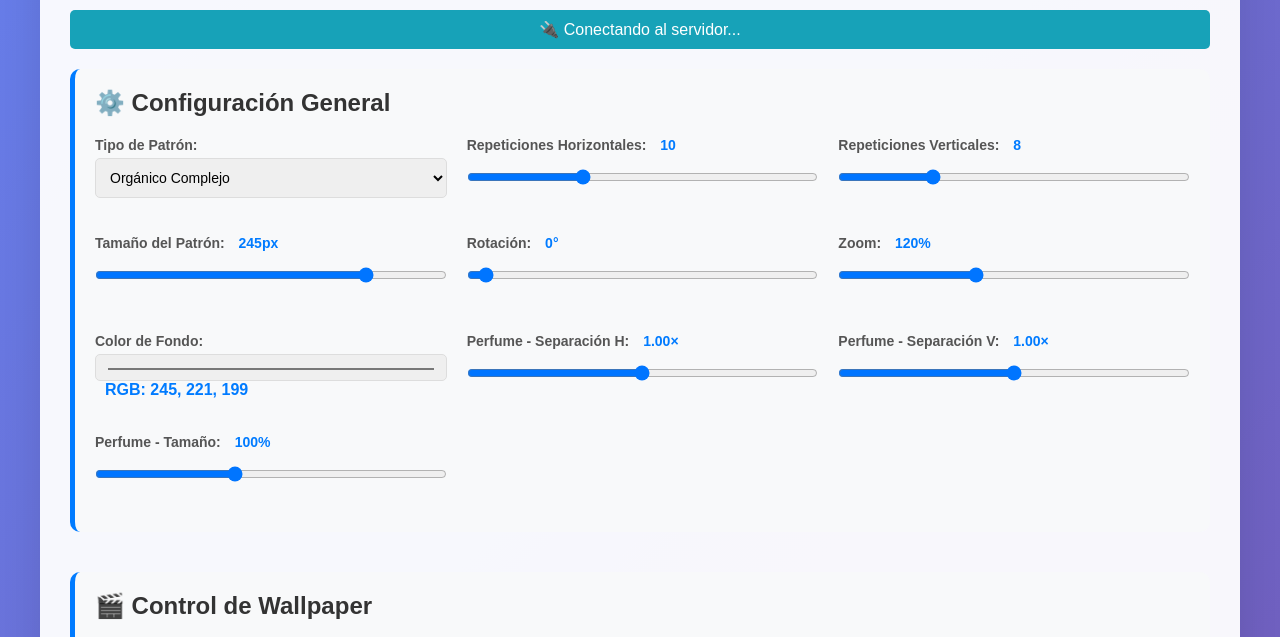
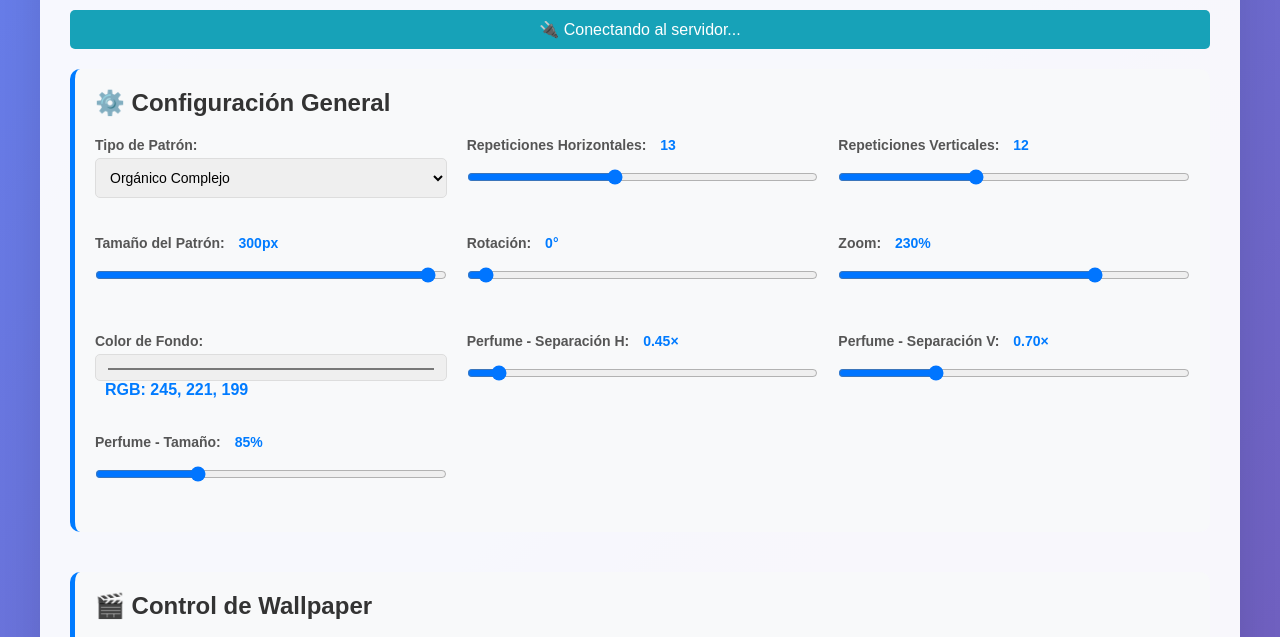
Before and after one commit to mpalenque/brush, a website: page control.html in a window 1280 px wide. Shown: the part 117-754 px from the top of the page. Drawn offline with nearby package versions, Linux system fonts and the light colour scheme; no server answers.

Commit message:
Update default configuration values for control panel and server settings

```diff
--- a/control.html
+++ b/control.html
@@ -233,18 +233,18 @@
                 </div>
 
                 <div class="control-group">
-                    <label for="repetitionX">Repeticiones Horizontales: <span class="range-display" id="repetitionXValue">10</span></label>
-                    <input type="range" id="repetitionX" min="1" max="30" value="10" step="1">
+                    <label for="repetitionX">Repeticiones Horizontales: <span class="range-display" id="repetitionXValue">13</span></label>
+                    <input type="range" id="repetitionX" min="1" max="30" value="13" step="1">
                 </div>
 
                 <div class="control-group">
-                    <label for="repetitionY">Repeticiones Verticales: <span class="range-display" id="repetitionYValue">8</span></label>
-                    <input type="range" id="repetitionY" min="1" max="30" value="8" step="1">
+                    <label for="repetitionY">Repeticiones Verticales: <span class="range-display" id="repetitionYValue">12</span></label>
+                    <input type="range" id="repetitionY" min="1" max="30" value="12" step="1">
                 </div>
 
                 <div class="control-group">
-                    <label for="patternSize">Tamaño del Patrón: <span class="range-display" id="sizeValue">245px</span></label>
-                    <input type="range" id="patternSize" min="20" max="300" value="245" step="5">
+                    <label for="patternSize">Tamaño del Patrón: <span class="range-display" id="sizeValue">300px</span></label>
+                    <input type="range" id="patternSize" min="20" max="300" value="300" step="5">
                 </div>
 
 
@@ -255,8 +255,8 @@
                 </div>
 
                 <div class="control-group">
-                    <label for="zoom">Zoom: <span class="range-display" id="zoomValue">120%</span></label>
-                    <input type="range" id="zoom" min="0.1" max="3.0" value="1.2" step="0.1">
+                    <label for="zoom">Zoom: <span class="range-display" id="zoomValue">230%</span></label>
+                    <input type="range" id="zoom" min="0.1" max="3.0" value="2.3" step="0.1">
                 </div>
 
                 <!-- blendMode control removed; default kept on server as 'multiply' -->
@@ -268,18 +268,18 @@
                 </div>
 
                 <div class="control-group">
-                    <label for="perfumeSpacingH">Perfume - Separación H: <span class="range-display" id="perfumeSpacingHValue">1.00×</span></label>
-                    <input type="range" id="perfumeSpacingH" min="0.4" max="1.6" value="1.0" step="0.05">
+                    <label for="perfumeSpacingH">Perfume - Separación H: <span class="range-display" id="perfumeSpacingHValue">0.45×</span></label>
+                    <input type="range" id="perfumeSpacingH" min="0.4" max="1.6" value="0.45" step="0.05">
                 </div>
 
                 <div class="control-group">
-                    <label for="perfumeSpacingV">Perfume - Separación V: <span class="range-display" id="perfumeSpacingVValue">1.00×</span></label>
-                    <input type="range" id="perfumeSpacingV" min="0.4" max="1.6" value="1.0" step="0.05">
+                    <label for="perfumeSpacingV">Perfume - Separación V: <span class="range-display" id="perfumeSpacingVValue">0.70×</span></label>
+                    <input type="range" id="perfumeSpacingV" min="0.4" max="1.6" value="0.70" step="0.05">
                 </div>
 
                 <div class="control-group">
-                    <label for="perfumeSizeFactor">Perfume - Tamaño: <span class="range-display" id="perfumeSizeFactorValue">100%</span></label>
-                    <input type="range" id="perfumeSizeFactor" min="0.5" max="1.8" value="1.0" step="0.05">
+                    <label for="perfumeSizeFactor">Perfume - Tamaño: <span class="range-display" id="perfumeSizeFactorValue">85%</span></label>
+                    <input type="range" id="perfumeSizeFactor" min="0.5" max="1.8" value="0.85" step="0.05">
                 </div>
 
 
@@ -494,14 +494,14 @@
         // Cargar configuración general
         function loadGeneralConfig(config) {
             elements.patternType.value = config.patternType || 'organic-complex';
-            elements.repetitionX.value = config.repetitionX || 10;
-            elements.repetitionY.value = config.repetitionY || 8;
-            elements.patternSize.value = config.patternSize || 245;
+            elements.repetitionX.value = config.repetitionX || 13;
+            elements.repetitionY.value = config.repetitionY || 12;
+            elements.patternSize.value = config.patternSize || 300;
             elements.rotation.value = config.rotation || 0;
-            elements.zoom.value = config.zoom || 1.2;
-            elements.perfumeSpacingH.value = config.perfumeSpacingH || 1.0;
-            elements.perfumeSpacingV.value = config.perfumeSpacingV || 1.0;
-            elements.perfumeSizeFactor.value = config.perfumeSizeFactor || 1.0;
+            elements.zoom.value = config.zoom || 2.3;
+            elements.perfumeSpacingH.value = config.perfumeSpacingH || 0.45;
+            elements.perfumeSpacingV.value = config.perfumeSpacingV || 0.7;
+            elements.perfumeSizeFactor.value = config.perfumeSizeFactor || 0.85;
             // blendMode removed; server default multiply applies
             elements.backgroundColor.value = config.backgroundColor || '#F5DDC7';
             // update RGB display
@@ -655,7 +655,7 @@
         generateScreenControls();
         generateURLs();
         setupGeneralControls();
-        updateUI();
+    updateUI();
     </script>
 </body>
 </html>
```
Also changed, not shown: server.js (+8 -5 lines), README.md, patterns/pattern.jpg.
